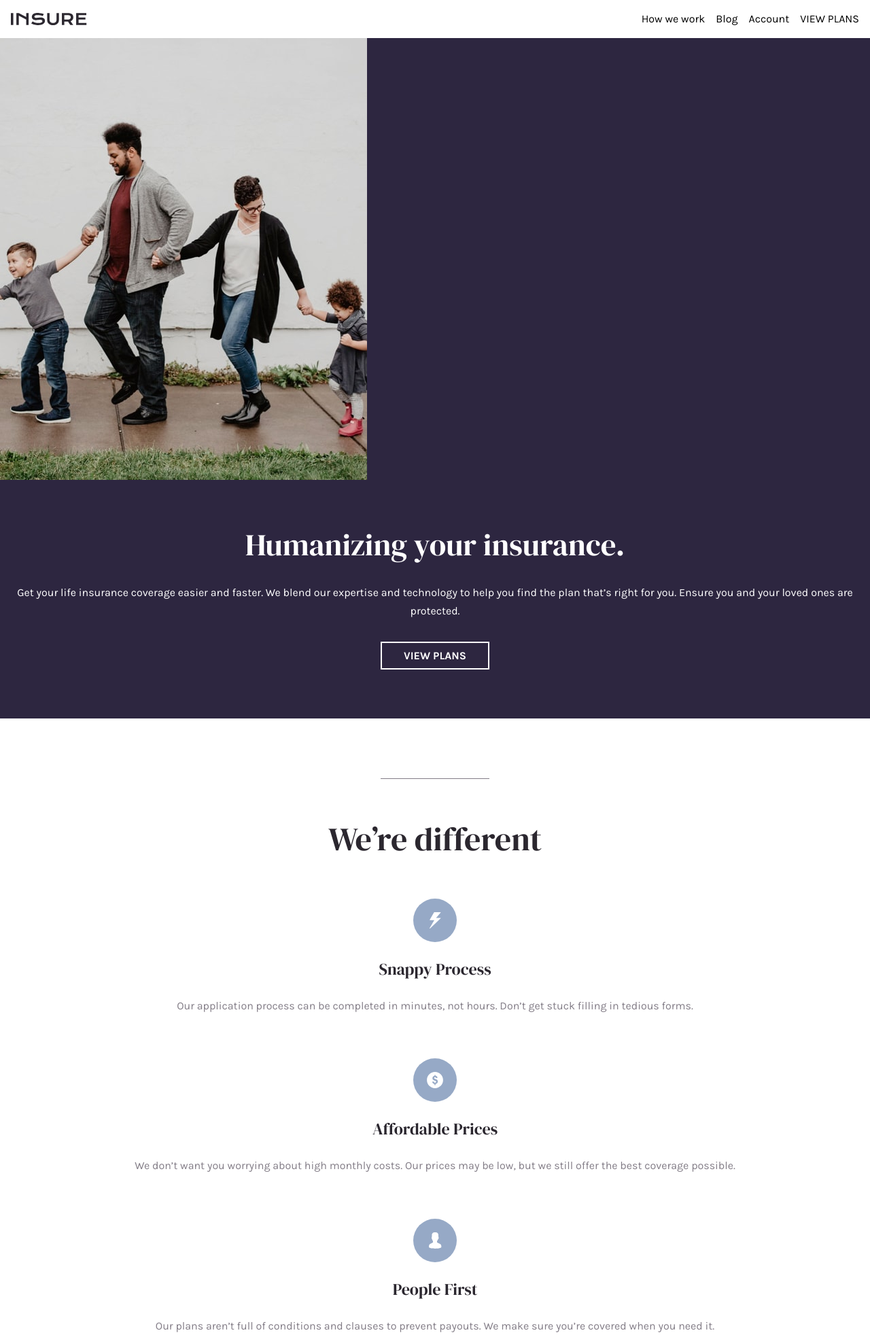
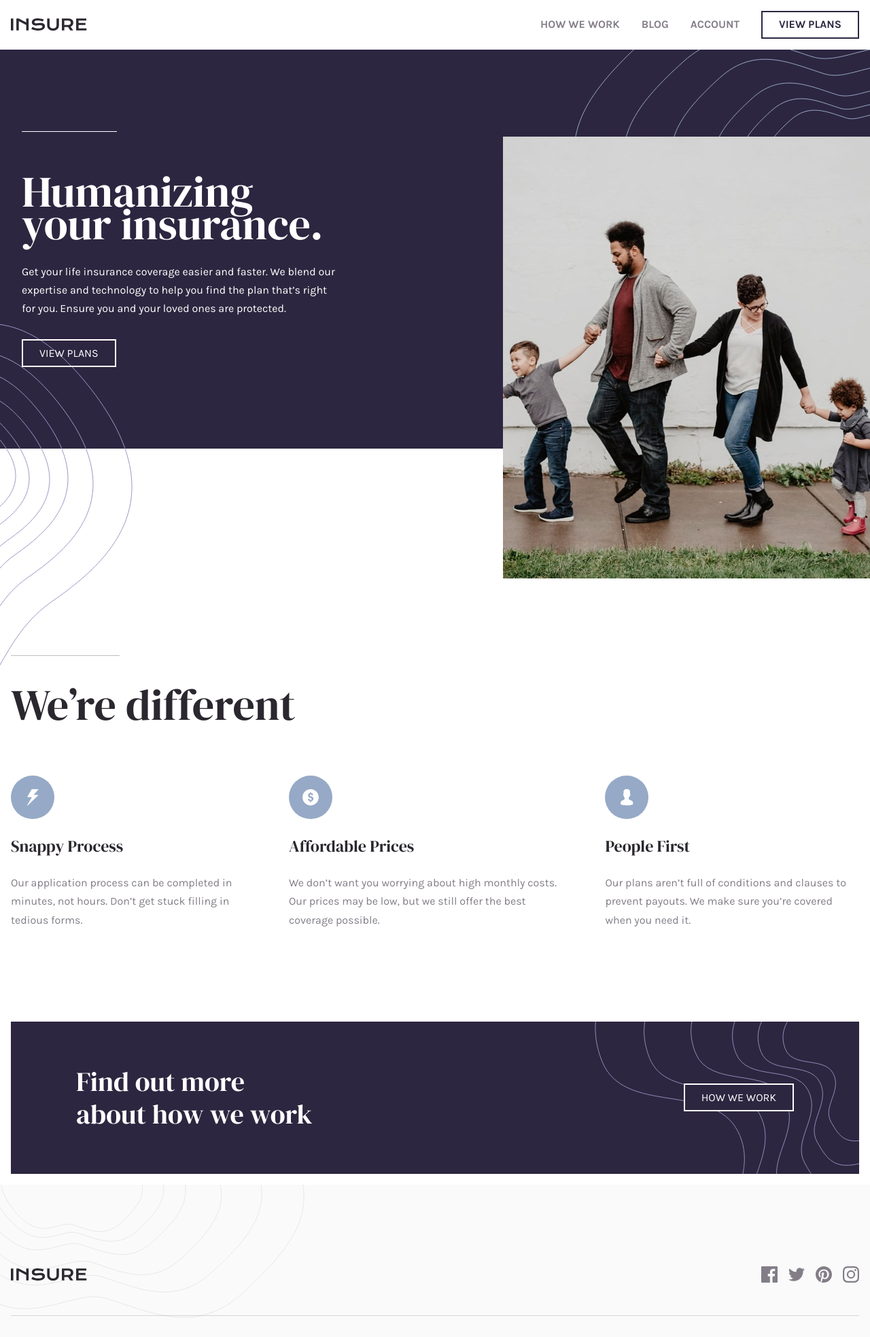
Before and after one commit to tkrizak/insure-landing-page, a plain HTML site: page index.html in a window 1280 px wide. Shown: the top 1967 px of the page at 68% size. Drawn offline with Linux system fonts and the light colour scheme.

Commit message:
desktop version complete

```diff
--- a/index.html
+++ b/index.html
@@ -34,36 +34,55 @@
     <header>
       <nav class="container">
         <div class="navigation">
-          <img src="images/logo.svg" alt="" />
+          <a class="logo" href=""><img src="images/logo.svg" alt="" /></a>
           <img class="hamburger" src="images/icon-hamburger.svg" alt="" />
+
           <ul class="navbar">
-            <li>How we work</li>
-            <li>Blog</li>
-            <li>Account</li>
-            <li>VIEW PLANS</li>
+            <a href="">
+              <li>HOW WE WORK</li>
+            </a>
+            <a href="">
+              <li>BLOG</li>
+            </a>
+            <a href="">
+              <li>ACCOUNT</li>
+            </a>
+            <a href="">
+              <li class="navbar-plans">VIEW PLANS</li>
+            </a>
           </ul>
         </div>
       </nav>
     </header>
     <main>
       <section class="insurance">
+        <img src="images/bg-pattern-intro-left-desktop.svg" alt="" />
+
+        <div class="container-insurance-desktop">
           <div class="intro-image">
             <img src="images/image-intro-desktop.jpg" alt="" />
           </div>
+          <div class="insurance-bg-img">
             <div class="container insurance-text padding-block">
+              <img src="images/bg-pattern-intro-left-mobile.svg" alt="" />
+              <img src="images/bg-pattern-intro-right-mobile.svg" alt="" />
+              <div class="intro-line"></div>
               <h1>Humanizing your insurance.</h1>
               <p>
                 Get your life insurance coverage easier and faster. We blend our
-            expertise and technology to help you find the plan that’s right for
-            you. Ensure you and your loved ones are protected.
+                expertise and technology to help you find the plan that’s right
+                for you. Ensure you and your loved ones are protected.
               </p>
               <button>VIEW PLANS</button>
+            </div>
+          </div>
         </div>
       </section>
 
       <section class="container">
         <div class="priorities padding-block">
           <h2>We’re different</h2>
+          <div class="cards">
             <div class="card">
               <img src="images/icon-snappy-process.svg" alt="" />
               <h3>Snappy Process</h3>
@@ -89,8 +108,9 @@
               </p>
             </div>
           </div>
+        </div>
       </section>
-      <section class="container padding-block">
+      <section class="container">
         <div class="how-we-work">
           <h2>Find out more about how we work</h2>
           <button>HOW WE WORK</button>
@@ -101,7 +121,7 @@
     <footer class="footer padding-block">
       <div class="container">
         <div class="footer-top">
-          <img src="images/logo.svg" alt="" />
+          <a class="logo" href=""><img src="images/logo.svg" alt="" /></a>
           <div class="social-icons">
             <a href=""
               ><svg xmlns="http://www.w3.org/2000/svg" width="24" height="24">
@@ -133,6 +153,7 @@
             ></a>
           </div>
         </div>
+        <div class="footer-line"></div>
         <nav class="footer-navigation">
           <ul>
             <li class="footer-title">OUR COMPANY</li>
@@ -165,9 +186,7 @@
             </a>
           </ul>
           <ul>
-            <a href="">
             <li class="footer-title">CONTACT</li>
-            </a>
             <a href="">
               <li>SALES</li>
             </a>
@@ -179,9 +198,7 @@
             </a>
           </ul>
           <ul>
-            <a href="">
             <li class="footer-title">OTHERS</li>
-            </a>
             <a href="">
               <li>CAREERS</li>
             </a>
@@ -203,7 +220,9 @@
         </p>
         <p>
           Coded by
-          <a href="#">Tomáš Križák </a>with amazing support of
+          <a href="https://github.com/tkrizak/insure-landing-page"
+            >Tomáš Križák </a
+          >with amazing support of
           <span>Klaudinka</span>
         </p>
       </div>
--- a/style.css
+++ b/style.css
@@ -106,14 +106,53 @@ h3 {
   line-height: 3rem;
 }
 
+header {
+  background-color: white;
+}
+
 .container {
-  max-width: 90rem;
+  max-width: 80rem;
   margin-inline: auto;
   padding: 1rem;
 }
 
 .padding-block {
-  padding-block: 4.5rem;
+  padding-block: 6.5rem;
+}
+
+.navigation {
+  display: flex;
+  align-items: center;
+  justify-content: space-between;
+}
+
+.logo {
+  cursor: pointer;
+}
+
+.navbar a {
+  color: var(--clr-dark-grayish-violet);
+  text-decoration: none;
+  display: flex;
+  align-items: center;
+  font-weight: var(--fw-body-bold);
+}
+
+.navbar a:hover {
+  color: var(--clr-dark-violet);
+}
+
+.navbar .navbar-plans {
+  border: 2px solid var(--clr-dark-violet);
+  color: var(--clr-dark-violet);
+  padding: 0.4em 1.5em;
+}
+
+.navbar .navbar-plans:hover {
+  border: 2px solid var(--clr-very-dark-violet);
+  color: var(--clr-white);
+  background-color: var(--clr-very-dark-violet);
+  padding: 0.4em 1.5em;
 }
 
 @media (max-width: 500px) {
@@ -126,16 +165,10 @@ h3 {
   }
 }
 
-.navigation {
-  display: flex;
-  align-items: center;
-  justify-content: space-between;
-}
-
 @media (min-width: 501px) {
   .navbar {
     display: flex;
-    gap: 1rem;
+    gap: 2rem;
   }
   .hamburger {
     display: none;
@@ -144,16 +177,32 @@ h3 {
 
 .insurance {
   background-color: var(--clr-dark-violet);
+  position: relative;
+}
+
+.insurance > img {
+  display: none;
 }
 
 .insurance-text {
   text-align: center;
-
   color: var(--clr-white);
-  text-align: center;
   display: flex;
   flex-direction: column;
   gap: 2rem;
+  position: relative;
+}
+
+.insurance-bg-img img:nth-child(1) {
+  position: absolute;
+  top: 0;
+  left: 0;
+}
+
+.insurance-bg-img img:nth-child(2) {
+  position: absolute;
+  right: 0;
+  bottom: -11rem;
 }
 
 .insurance-text h1 {
@@ -162,11 +211,11 @@ h3 {
 
 .insurance-text button {
   align-self: center;
-  padding: 0.4em 2em;
+  padding: 0.4em 1.5em;
   background-color: inherit;
   border: 2px solid var(--clr-white);
   color: var(--clr-white);
-  font-weight: var(--fw-body-bold);
+  font-weight: var(--fw-body-regular);
   cursor: pointer;
 }
 
@@ -175,15 +224,95 @@ h3 {
   background-color: var(--clr-white);
 }
 
+@media (min-width: 501px) {
+  .insurance {
+    background-image: url(images/bg-pattern-intro-right-desktop.svg);
+    background-repeat: no-repeat;
+    background-position: right;
+    position: relative;
+  }
+
+  .insurance > img:nth-child(1) {
+    display: block;
+    position: absolute;
+    bottom: -20rem;
+    left: 0;
+  }
+
+  .insurance > img:nth-child(2) {
+    display: block;
+    position: absolute;
+    top: -5rem;
+    right: 0;
+  }
+
+  .container-insurance-desktop {
+    position: relative;
+    display: flex;
+  }
+
+  .container-insurance-desktop {
+    max-width: 80rem;
+    margin-inline: auto;
+    padding: 1rem;
+  }
+
+  .insurance-bg-img {
+    display: flex;
+    align-items: center;
+    max-width: 500px;
+  }
+
+  .insurance-text {
+    text-align: left;
+  }
+
+  .insurance-text button {
+    align-self: flex-start;
+  }
+
+  .intro-image {
+    position: absolute;
+    top: 8rem;
+    right: 0;
+  }
+
+  .intro-line {
+    margin-right: auto;
+    width: 30%;
+    height: 1px;
+    background-color: var(--clr-white);
+    margin-bottom: 2rem;
+  }
+
+  .insurance-text h1 {
+    font-size: 4rem;
+  }
+
+  .insurance-bg-img img:nth-child(1) {
+    display: none;
+  }
+
+  .insurance-bg-img img:nth-child(2) {
+    display: none;
+  }
+}
+
 .priorities {
   text-align: center;
   display: flex;
   flex-direction: column;
-  gap: 4rem;
+  gap: 3rem;
   color: var(--clr-very-dark-violet);
 }
 
-.priorities > .card {
+.cards {
+  display: flex;
+  flex-direction: column;
+  gap: 4rem;
+}
+
+.cards .card {
   display: flex;
   flex-direction: column;
   align-items: center;
@@ -192,15 +321,16 @@ h3 {
 }
 
 .priorities h2 {
-  font-size: 3rem;
+  font-size: 2.5rem;
 }
 
 .priorities::before {
   content: '';
-  margin-inline: auto;
+  margin-left: auto;
+  margin-right: auto;
   width: 10rem;
   height: 1px;
-  background-color: var(--clr-dark-grayish-violet);
+  background-color: hsl(273, 4%, 51%, 0.5);
 }
 
 .priorities h3 {
@@ -214,24 +344,62 @@ h3 {
   height: 4rem;
 }
 
+@media (min-width: 501px) {
+  .priorities {
+    align-items: start;
+    padding-top: 18rem;
+  }
+
+  .priorities h2 {
+    font-size: 4rem;
+    margin-bottom: 2rem;
+  }
+
+  .priorities::before {
+    content: '';
+    margin-right: auto;
+    margin-left: 0px;
+    width: 10rem;
+    height: 1px;
+    background-color: hsl(273, 4%, 51%, 0.5);
+  }
+
+  .cards {
+    display: flex;
+    flex-direction: row;
+  }
+
+  .cards .card {
+    align-items: start;
+    text-align: left;
+  }
+}
+
 .how-we-work {
   background-color: var(--clr-dark-violet);
   text-align: center;
-  padding: 3rem;
+  padding-block: 4rem;
+  padding-inline: 2rem;
+  position: relative;
+  background-image: url(images/bg-pattern-how-we-work-mobile.svg);
+  background-repeat: no-repeat;
+  background-position: right;
+  background-size: contain;
 }
 
 .how-we-work h2 {
   color: var(--clr-white);
-  font-size: 3rem;
+  font-size: 2.5rem;
   margin-bottom: 2rem;
+  position: relative;
 }
 
 .how-we-work button {
-  padding: 0.4em 2em;
+  padding: 0.4em 1.5em;
   background-color: inherit;
   border: 2px solid var(--clr-white);
   color: var(--clr-white);
-  font-weight: var(--fw-body-bold);
+  font-weight: var(--fw-body-regular);
   cursor: pointer;
 }
 
@@ -240,11 +408,40 @@ h3 {
   background-color: var(--clr-white);
 }
 
+@media (min-width: 501px) {
+  .how-we-work {
+    display: flex;
+    align-items: center;
+    justify-content: space-between;
+    text-align: left;
+    padding-inline: 6rem;
+  }
+
+  .how-we-work img:nth-child(1) {
+    display: none;
+  }
+
+  .how-we-work h2 {
+    max-width: 20ch;
+    text-wrap: balance;
+    margin: 0;
+  }
+
+  .how-we-work :no-button {
+    flex: 1;
+  }
+
+  .how-we-work {
+    background-image: url(images/bg-pattern-how-we-work-desktop.svg);
+    background-repeat: no-repeat;
+    background-position: right;
+  }
+}
+
 .footer {
   background-color: var(--clr-very-light-gray);
   background-image: url(images/bg-pattern-footer-mobile.svg);
   background-repeat: no-repeat;
-  margin-top: 4.5rem;
 }
 
 .footer-top {
@@ -266,19 +463,22 @@ h3 {
   fill: var(--clr-dark-violet);
 }
 
-.footer-top::after {
-  content: '';
+.footer-top {
+  margin-bottom: 3rem;
+}
+
+.footer-line {
   margin-inline: auto;
   width: 100%;
   height: 1px;
-  background-color: var(--clr-dark-grayish-violet);
+  background-color: hsl(273, 4%, 51%, 0.3);
 }
 
 .footer-navigation {
   text-align: center;
   display: flex;
   flex-direction: column;
-  align-items: center;
+
   gap: 2rem;
   padding-top: 2rem;
   font-weight: var(--fw-body-bold);
@@ -288,6 +488,7 @@ h3 {
 .footer-navigation ul {
   display: flex;
   flex-direction: column;
+
   gap: 1rem;
 }
 
@@ -303,6 +504,27 @@ h3 {
 .footer-title {
   margin-bottom: 1rem;
   color: var(--clr-dark-grayish-violet);
+}
+
+@media (min-width: 501px) {
+  .footer {
+    background-image: url(images/bg-pattern-footer-desktop.svg);
+    background-size: 35%;
+  }
+
+  .footer-top {
+    flex-direction: row;
+  }
+
+  .footer-navigation {
+    text-align: center;
+    display: flex;
+    flex-direction: row;
+    align-items: flex-start;
+    justify-content: space-between;
+    margin-right: 10rem;
+    padding-top: 3rem;
+  }
 }
 
 .attribution {
```
Lines whose indentation alone changed are shown as unchanged.
